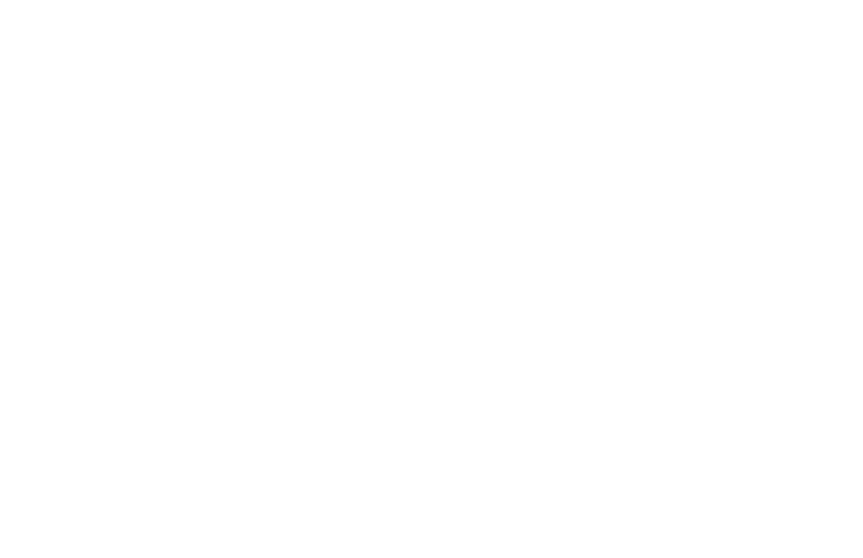
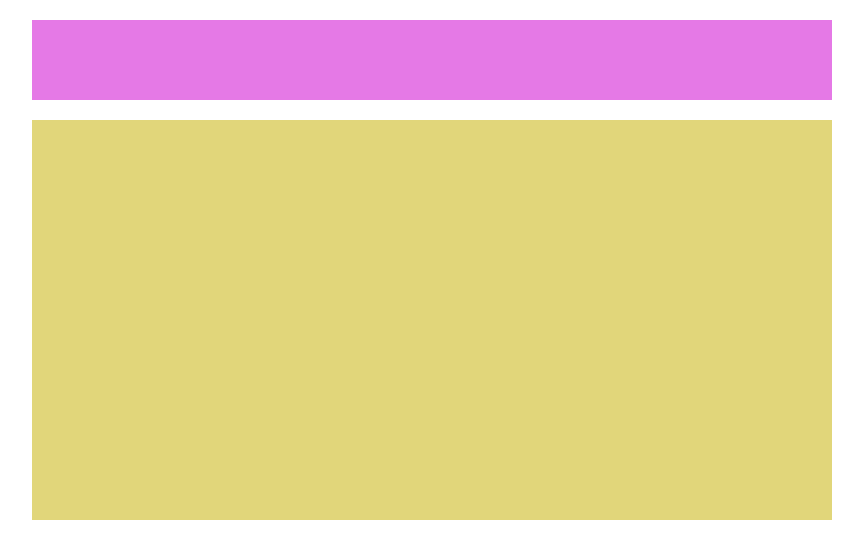
Before and after one commit to DamianoTrifone/htmlcss-struttura-wp, a plain HTML site: page index.html in a window 1280 px wide. Shown: the whole page, without its empty margins (296-1159 px from the left). Drawn offline with Linux system fonts and the light colour scheme.

Commit message:
Primi due riquadri

```diff
--- a/css/style.css
+++ b/css/style.css
@@ -0,0 +1,18 @@
+
+
+#violet{
+    background-color: #E579E6;
+    width: 800px;
+    height: 80px;
+    margin-top: 20px;
+    margin-left: 320px;
+}
+
+#orange{
+    background-color: #E1D67A;
+    width: 800px;
+    height: 400px;
+    margin-top: 20px;
+    margin-left: 320px;
+
+}
--- a/index.html
+++ b/index.html
@@ -9,10 +9,11 @@
 </head>
 <body>
     <header>
-
+        <div id="violet"></div>
     </header>
 
     <main>
+        <div id="orange"></div>
 
     </main>
 
```
